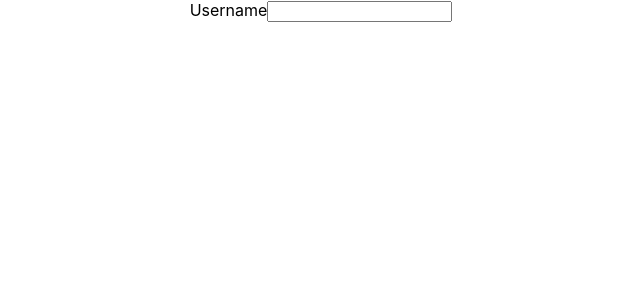
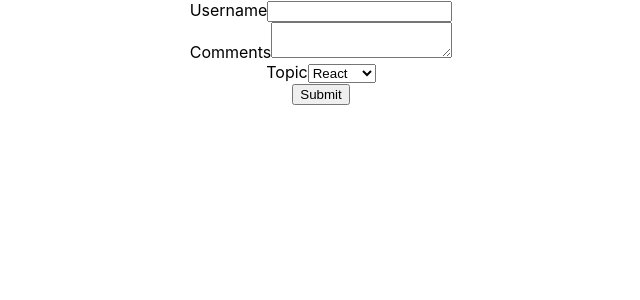
Before and after one commit to AhmedElyacoubiForJ/reactjs-tutorial-for-beginners, a React (Create React App) app: page / in a window 1280 px wide. Shown: the top 300 px of the page, without its empty margins (319-959 px from the left). Built offline with nearby package versions, Linux system fonts and the light colour scheme; the HTML template or start-up script is replaced by a standard one.

Commit message:
react forms example completed

```diff
--- a/src/components/basics-of-form-handling/Form.js
+++ b/src/components/basics-of-form-handling/Form.js
@@ -7,11 +7,13 @@
         super(props)
 
         this.state = {
-            username: ''
+            username: '',
+            comments: '',
+            topic: 'react'
         }
     }
     // handler method as a class property
-    // and is to be equal an arrow function
+    // and is will to be equal to the arrow function
     handleUsernameChange = (event) => {
         this.setState(
             {
@@ -23,9 +25,36 @@
             })
     }
 
+    handleCommentsChange = (event) => {
+        this.setState(
+            {
+                comments: event.target.value
+            },
+            // callback
+            () => {
+                console.log(this.state.comments)
+            })
+    }
+
+    handleTopicChange = (event) => {
+        this.setState(
+            {
+                topic: event.target.value
+            },
+            // callback
+            () => {
+                console.log(this.state.topic)
+            })
+    }
+
+    handelSubmit = event => {
+       alert(`${this.state.username} ${this.state.comments} ${this.state.topic}`)
+       event.preventDefault()
+    }
+
     render() {
         return (
-            <form>
+            <form onSubmit={this.handelSubmit}>
                 <div>
                     <label>Username</label>
                     <input
@@ -34,6 +63,24 @@
                         onChange={this.handleUsernameChange}
                     />
                 </div>
+                <div>
+                    <label>Comments</label>
+                    <textarea
+                        value={this.state.comments}
+                        onChange={this.handleCommentsChange}
+                    />
+                </div>
+                <div>
+                    <label>Topic</label>
+                    <select
+                        value={this.state.topic}
+                        onChange={this.handleTopicChange}>
+                        <option value="react">React</option>
+                        <option value="angular">Angular</option>
+                        <option value="vue">Vue</option>
+                    </select>
+                </div>
+                <button type="submit">Submit</button>
             </form>
         )
     }
```
